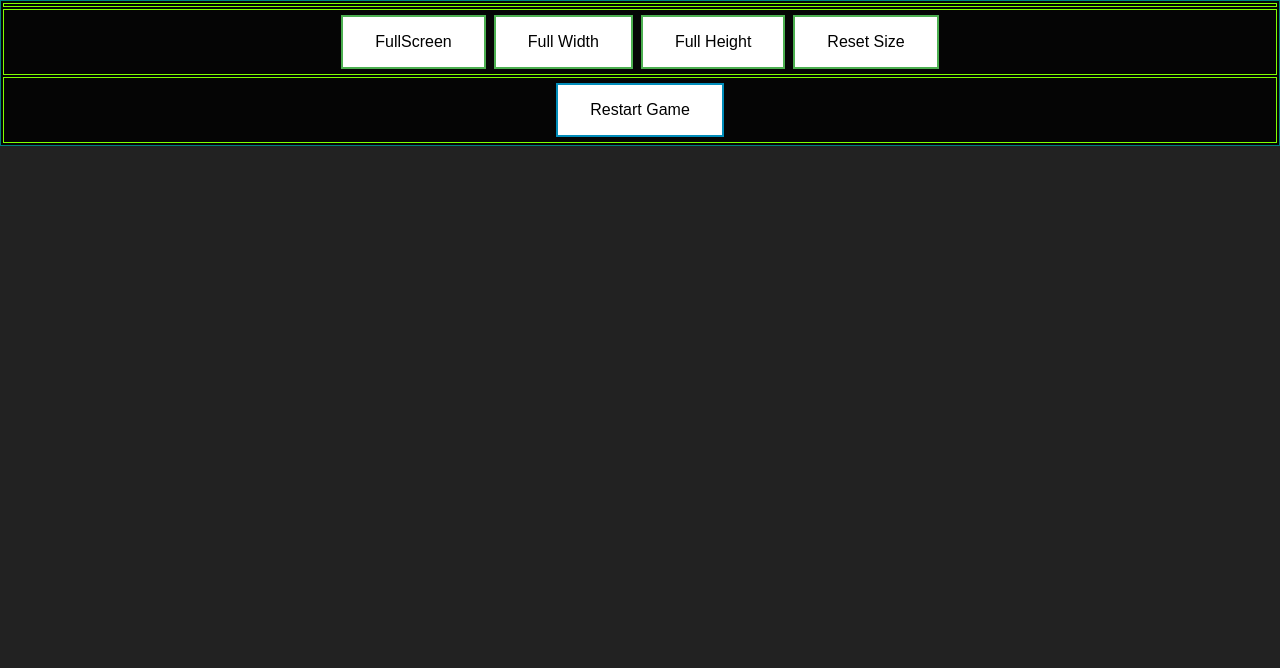
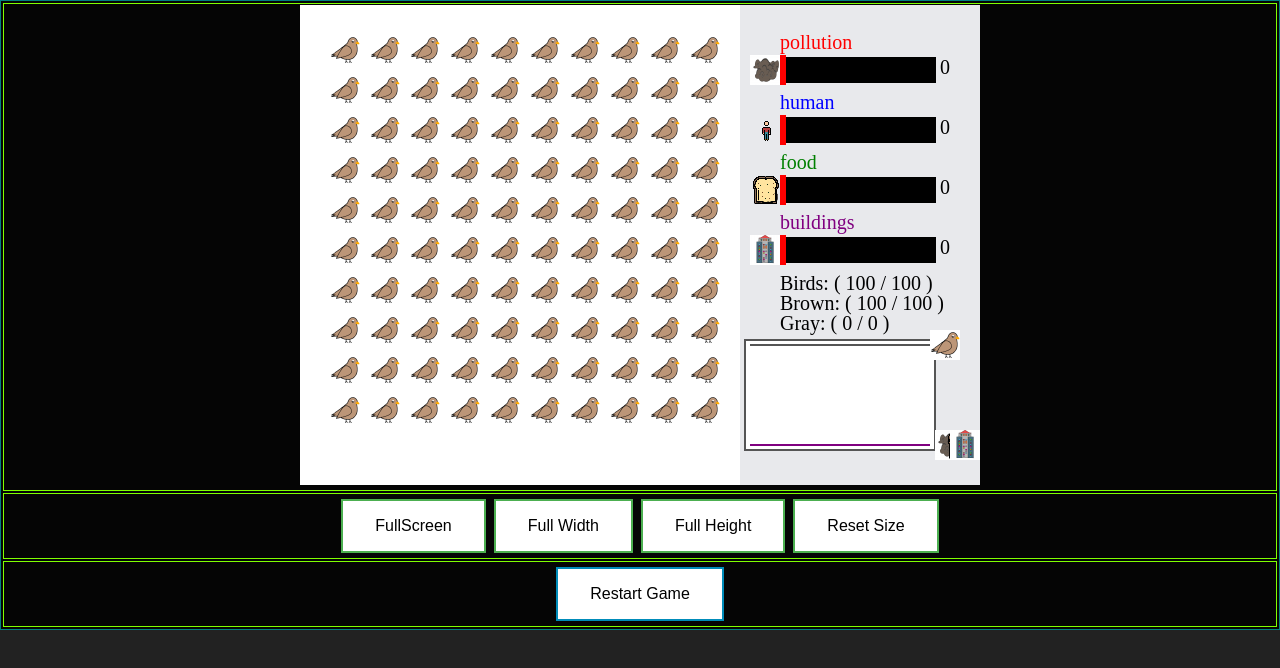
Before and after one commit to quanha22/haquan2288.github.io, a plain HTML site: page index.html in a window 1280 px wide. Drawn offline with Linux system fonts and the light colour scheme; files whose address does not match are found by name.

Commit message:
Update index.html

```diff
--- a/index.html
+++ b/index.html
@@ -36,7 +36,7 @@ body{ background-color:#222; margin:0; padding:0;}
         </tr>
     </table>
 
-    <script type='text/javascript' src='blob/c5ab1828fb2702ccda645b90b07c97db45a20579/EducationalSimulation.js'></script>
+    <script type='text/javascript' src='EducationalSimulation.js'></script>
 
     <script>
             _Game.Start(divMyGame);
```
